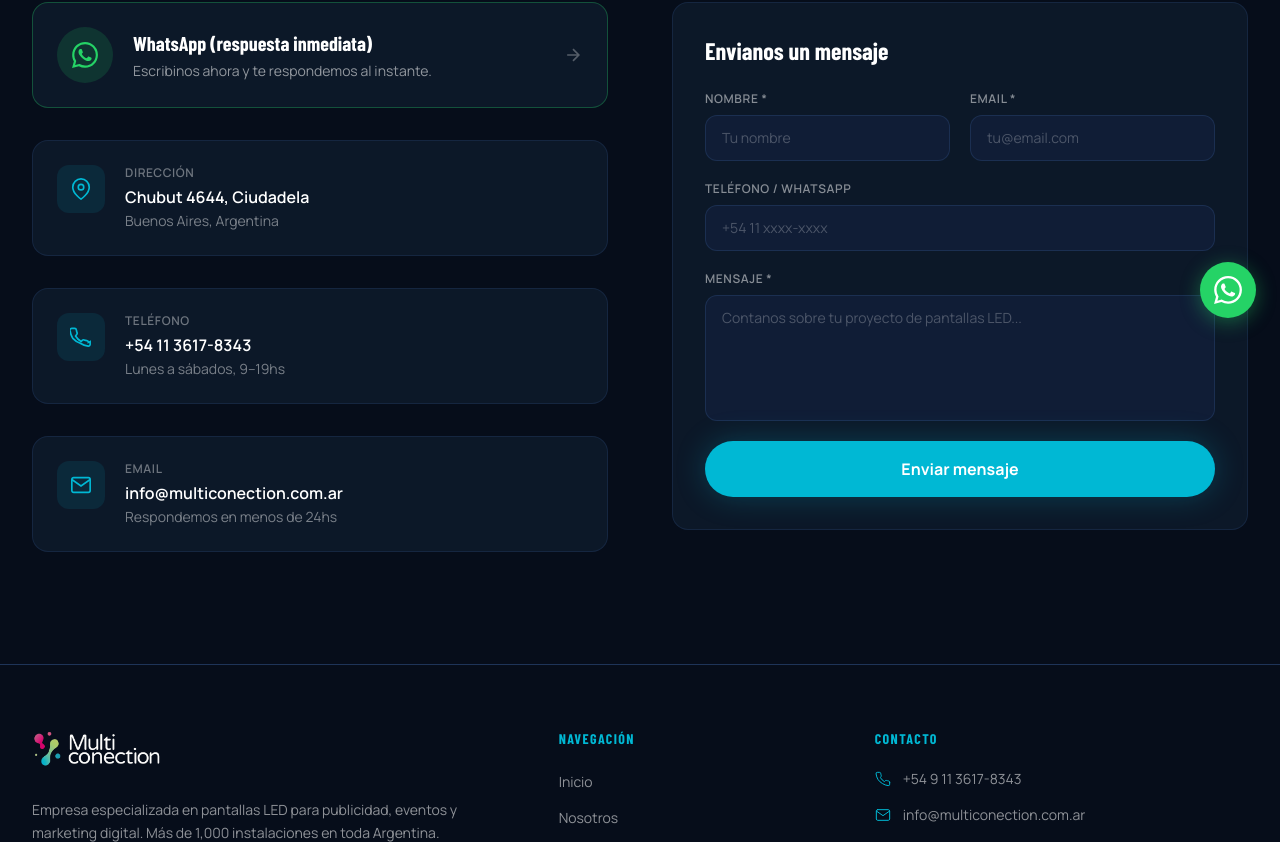
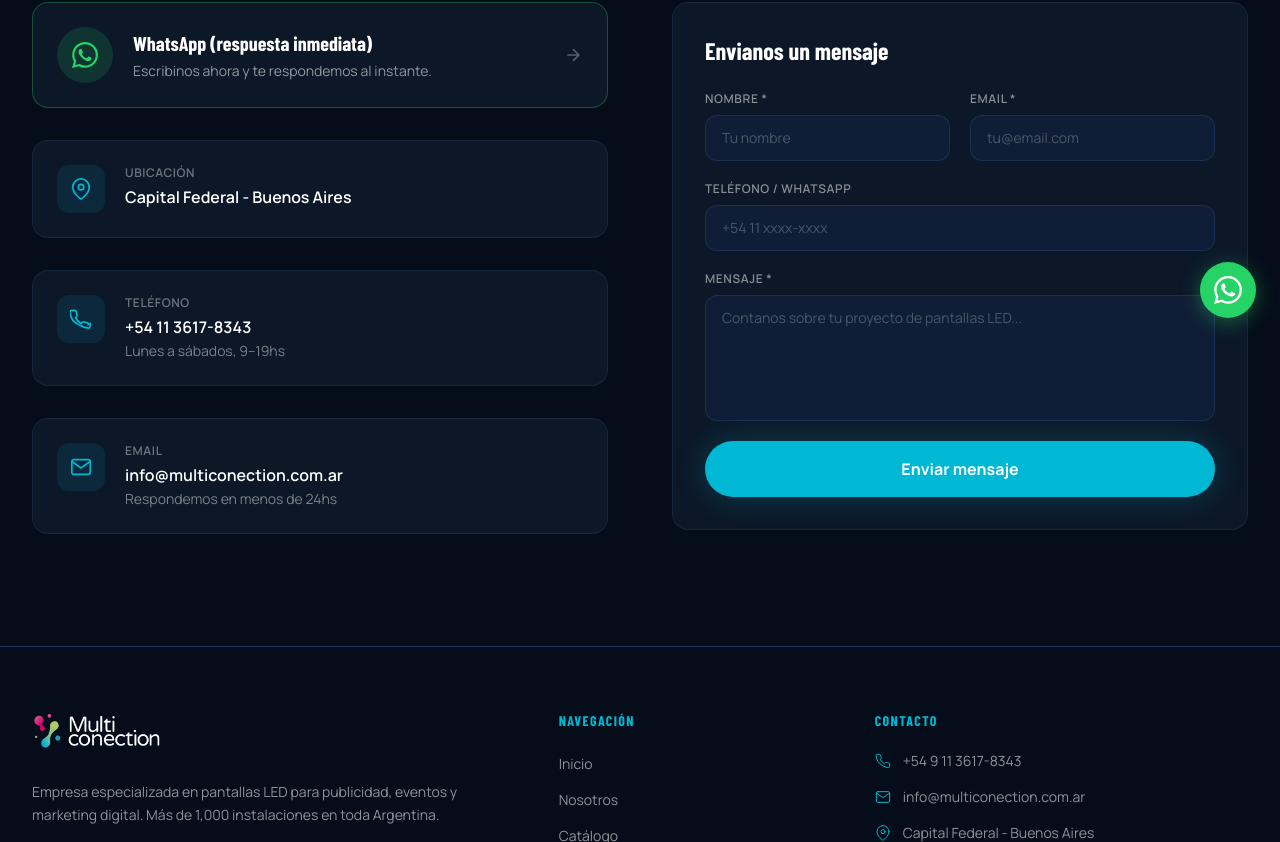
Before and after one commit to Sitio-Hoy-Tech/skills-sitiohoy-V2, a Next.js app in the folder multiconection/: page /contacto in a window 1280 px wide. Shown: the part 458-1300 px from the top of the page. Built offline with nearby package versions, Linux system fonts and the light colour scheme; no server answers; a web font is replaced by a local one.

Commit message:
fix: button card products

```diff
--- a/multiconection/app/(public)/contacto/page.tsx
+++ b/multiconection/app/(public)/contacto/page.tsx
@@ -132,9 +132,9 @@
                         <circle cx="12" cy="10" r="3" />
                       </svg>
                     ),
-                    label: "Dirección",
-                    value: "Chubut 4644, Ciudadela",
-                    sub: "Buenos Aires, Argentina",
+                    label: "Ubicación",
+                    value: "Capital Federal - Buenos Aires",
+                    sub: "",
                   },
                   {
                     icon: (
--- a/multiconection/app/(public)/nosotros/page.tsx
+++ b/multiconection/app/(public)/nosotros/page.tsx
@@ -116,7 +116,7 @@
                     className="font-display font-black text-4xl"
                     style={{ color: "#00B8D4" }}
                   >
-                    +10
+                    +15
                   </p>
                   <p
                     className="font-body text-xs uppercase tracking-wider"
--- a/multiconection/app/(public)/page.tsx
+++ b/multiconection/app/(public)/page.tsx
@@ -381,9 +381,15 @@
                         href={waProductLink}
                         target="_blank"
                         rel="noopener noreferrer"
-                        className="inline-flex items-center gap-2 px-5 py-2.5 rounded-full font-body font-semibold text-sm text-white transition-all duration-300 hover:scale-105"
-                        style={{ backgroundColor: "#00B8D4" }}
+                        className="inline-flex items-center justify-center gap-2 w-full py-3 rounded-full font-body font-semibold text-sm text-white transition-all duration-300 hover:scale-[1.02] hover:shadow-lg mt-auto"
+                        style={{
+                          backgroundColor: "#00B8D4",
+                          boxShadow: "0 0 20px rgba(0,184,212,0.2)",
+                        }}
                       >
+                        <svg width="15" height="15" viewBox="0 0 24 24" fill="currentColor">
+                          <path d="M17.472 14.382c-.297-.149-1.758-.867-2.03-.967-.273-.099-.471-.148-.67.15-.197.297-.767.966-.94 1.164-.173.199-.347.223-.644.075-.297-.15-1.255-.463-2.39-1.475-.883-.788-1.48-1.761-1.653-2.059-.173-.297-.018-.458.13-.606.134-.133.298-.347.446-.52.149-.174.198-.298.298-.497.099-.198.05-.371-.025-.52-.075-.149-.669-1.612-.916-2.207-.242-.579-.487-.5-.669-.51-.173-.008-.371-.01-.57-.01-.198 0-.52.074-.792.372-.272.297-1.04 1.016-1.04 2.479 0 1.462 1.065 2.875 1.213 3.074.149.198 2.096 3.2 5.077 4.487.709.306 1.262.489 1.694.625.712.227 1.36.195 1.871.118.571-.085 1.758-.719 2.006-1.413.248-.694.248-1.289.173-1.413-.074-.124-.272-.198-.57-.347m-5.421 7.403h-.004a9.87 9.87 0 01-5.031-1.378l-.361-.214-3.741.982.998-3.648-.235-.374a9.86 9.86 0 01-1.51-5.26c.001-5.45 4.436-9.884 9.888-9.884 2.64 0 5.122 1.03 6.988 2.898a9.825 9.825 0 012.893 6.994c-.003 5.45-4.437 9.884-9.885 9.884m8.413-18.297A11.815 11.815 0 0012.05 0C5.495 0 .16 5.335.157 11.892c0 2.096.547 4.142 1.588 5.945L.057 24l6.305-1.654a11.882 11.882 0 005.683 1.448h.005c6.554 0 11.89-5.335 11.893-11.893a11.821 11.821 0 00-3.48-8.413z" />
+                        </svg>
                         Más información
                       </a>
                     </div>
--- a/multiconection/components/ui/Footer.tsx
+++ b/multiconection/components/ui/Footer.tsx
@@ -121,7 +121,7 @@
                 </svg>
                 {/* Cliente: revisar/reemplazar con dirección real */}
                 <span className="font-body text-sm" style={{ color: "rgba(255,255,255,0.55)" }}>
-                  Chubut 4644, Ciudadela<br />Buenos Aires, Argentina
+                  Capital Federal - Buenos Aires
                 </span>
               </li>
             </ul>
```
